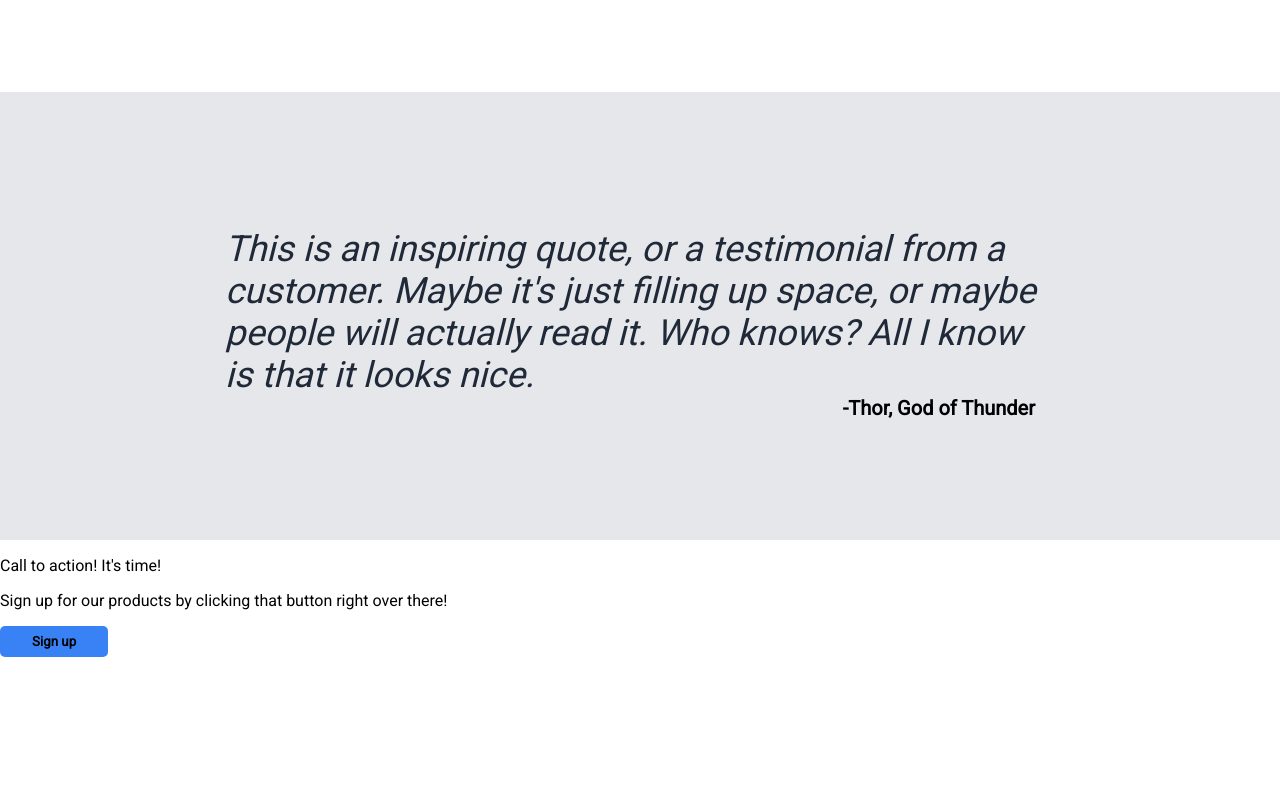
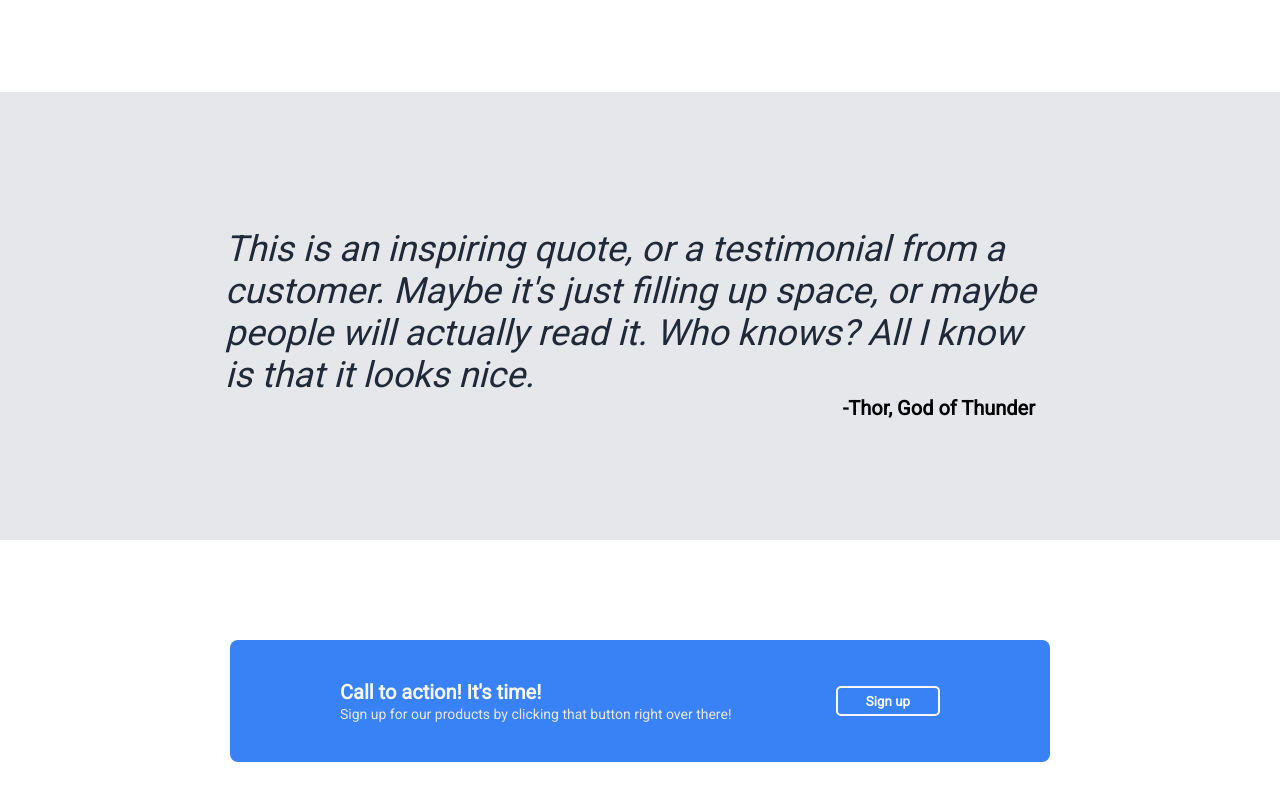
Before and after one commit to paulomonsale/landing-page, a plain HTML site: page index.html in a window 1280 px wide. Shown: the part 823-1623 px from the top of the page. Before the commit the page ends 1480 px from the top, so only its background shows below. Drawn offline with Linux system fonts and the light colour scheme.

Commit message:
Style section-4 elements

```diff
--- a/index.html
+++ b/index.html
@@ -25,7 +25,7 @@
           <p>This website has some subtext that goes here under the main
             title. It's a smaller font and the color is lower contrast.
           </p>
-          <button>Sign up</button>
+          <button id="button-1">Sign up</button>
         </div>
         <div class="placeholder">
           <p>this is a placeholder for an image</p>
@@ -63,12 +63,12 @@
     <div class="section-4">
       <div class="container-2">
         <div class="statement">
-          <p>Call to action! It's time!</p>
-          <p>Sign up for our products by clicking that button right over
+          <p id="call-to-action">Call to action! It's time!</p>
+          <p id="sign-up">Sign up for our products by clicking that button right over
              there!
           </p>
         </div>
-        <button id="white">Sign up</button>
+        <button id="button-2">Sign up</button>
       </div>
     </div>
     <div class="footer">
--- a/style.css
+++ b/style.css
@@ -21,11 +21,9 @@ a {
 }
 
 button {
-  border: none;
+  background-color: #3882F6;
+  font-weight: 700;
   border-radius: 5px;
-  background-color: #3882F6;
-  padding: 8px 32px;
-  font-weight: 700;
 }
 
 .header {
@@ -100,6 +98,35 @@ button {
   align-items: center;
 }
 
+.section-4 {
+  padding: 100px 0;
+  display: flex;
+  justify-content: center;
+  align-items: center;
+}
+
+.container-2 {
+  width: 600px;
+  background-color: #3882F6;
+  color: #F9FAF8;
+  border-radius: 8px;
+  padding: 40px 110px;
+  display: flex;
+  justify-content: space-between;
+  align-items: center;
+}
+
+.statement {
+  display: flex;
+  flex-direction: column;
+  gap: 2px;
+}
+
+#button-1 {
+  border: none;
+  padding: 8px 32px;
+}
+
 #quote {
   color: #1F2937;
   font-style: italic;
@@ -114,6 +141,25 @@ button {
   text-align: end;
   width: 790px;
   margin-top: 0;
+}
+
+#call-to-action {
+  font-size: 20px;
+  font-weight: 700;
+  margin: 0;
+}
+
+#sign-up {
+  color: #E5E7EB;
+  font-size: 14px;
+  margin: 0;
+}
+
+#button-2 {
+  color: #F9FAF8;
+  height: 30px;
+  border: 2px solid #F9FAF8;
+  padding: 0 28px;
 }
 
 .header p {
```
